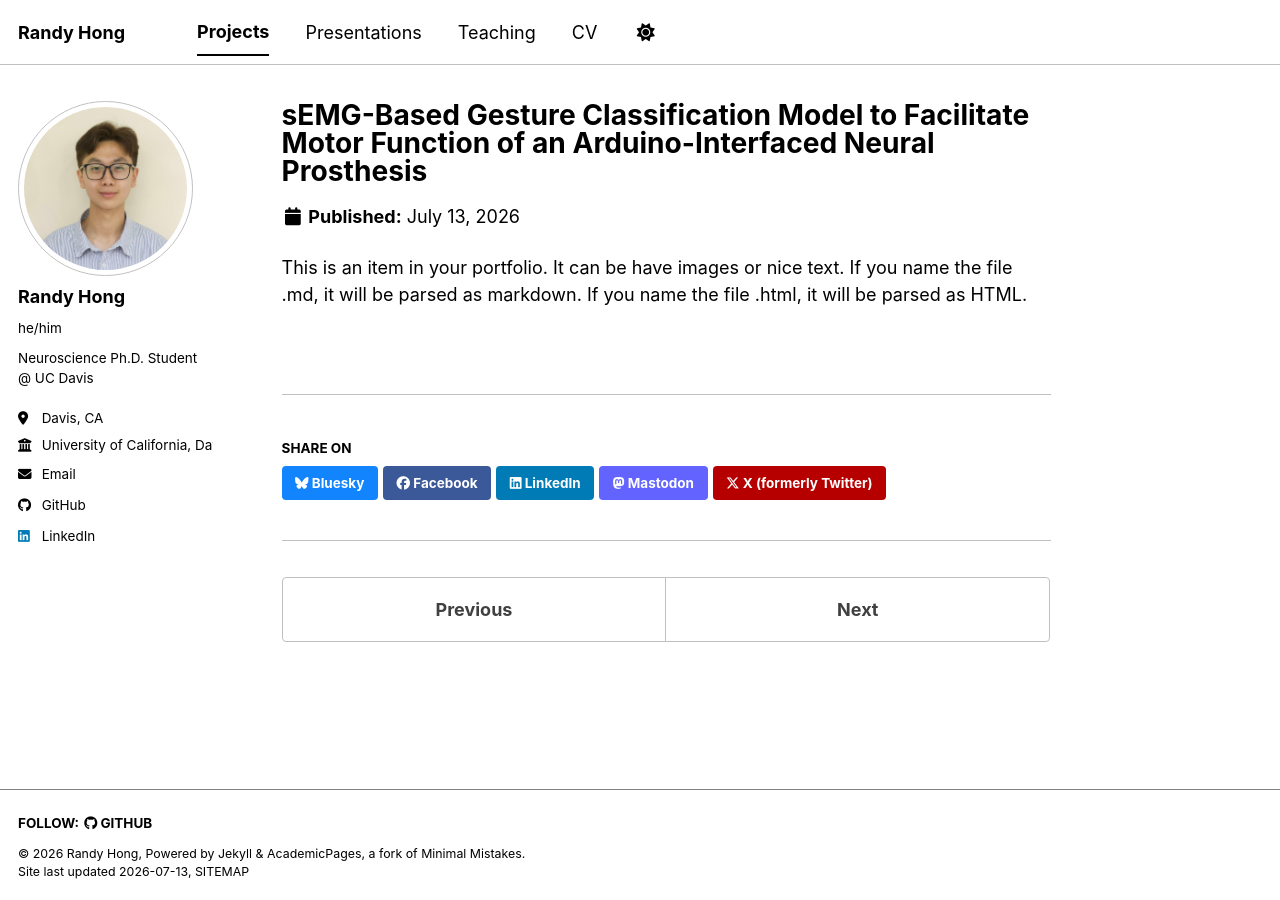
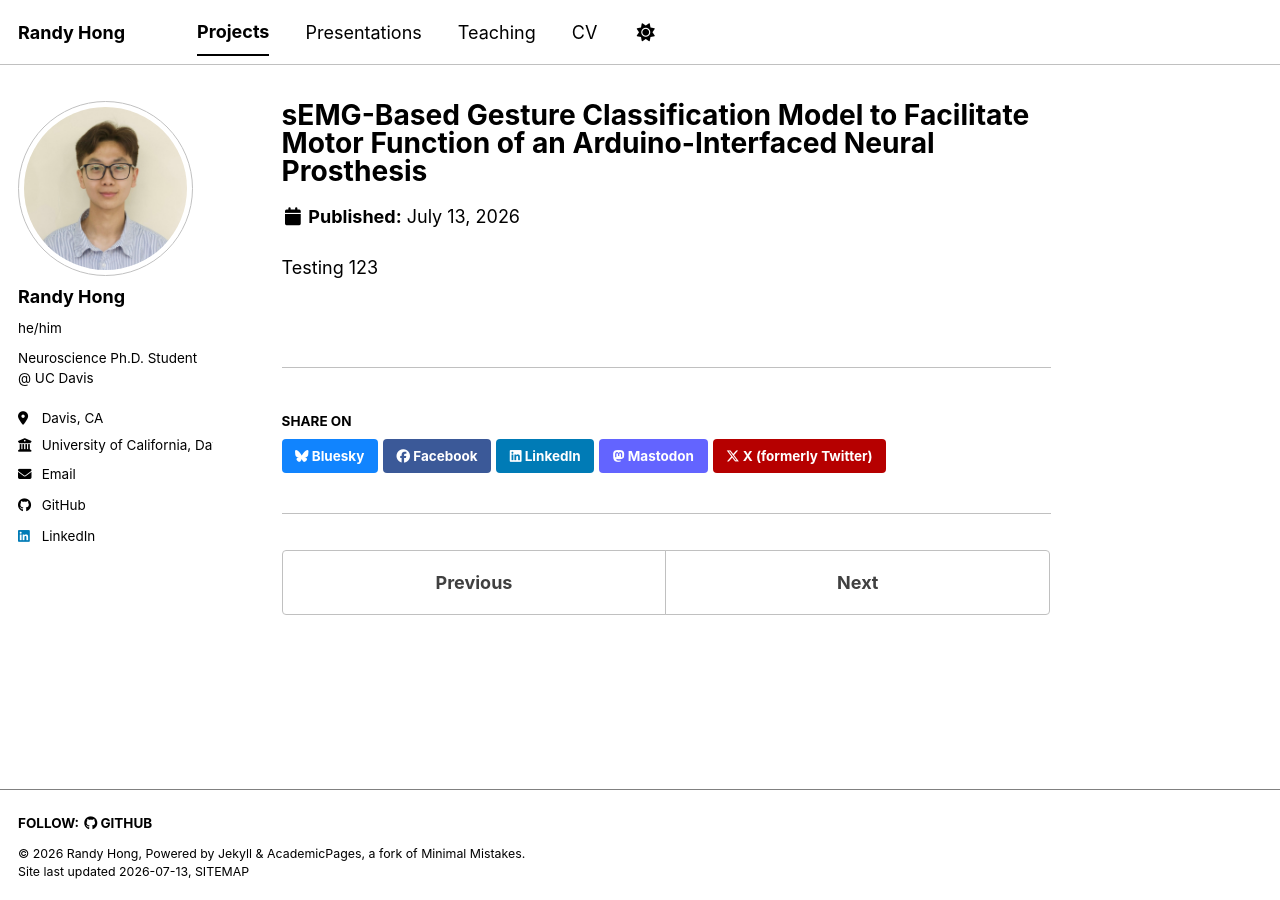
Before and after one commit to randyhongg/randyhongg.github.io, a Jekyll site: the page built from _portfolio/portfolio-1.md, in a window 1280 px wide. Built offline with Jekyll 4.4.1, drawn with Linux system fonts in a browser that asks for light colours; a style sheet for code colours, icons or effects is not loaded.

Commit message:
Update portfolio-1.md

```diff
--- a/_portfolio/portfolio-1.md
+++ b/_portfolio/portfolio-1.md
@@ -1,7 +1,7 @@
 ---
 title: "sEMG-Based Gesture Classification Model to Facilitate Motor Function of an Arduino-Interfaced Neural Prosthesis"
-excerpt: "Short description of portfolio item number 1<br/><img src='/images/500x300.png'>"
+excerpt: "Advisor: Professor Ileana Dumitriu Ph.D."
 collection: portfolio
 ---
 
-This is an item in your portfolio. It can be have images or nice text. If you name the file .md, it will be parsed as markdown. If you name the file .html, it will be parsed as HTML.
+Testing 123
```
